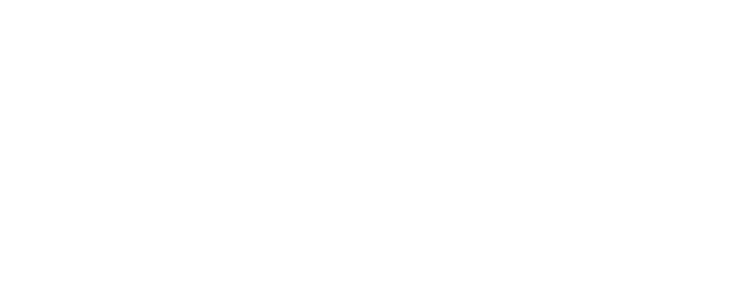
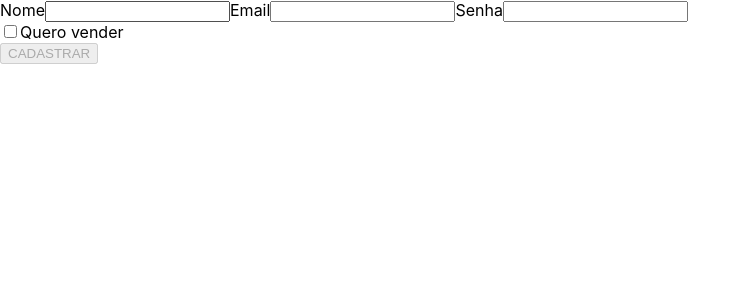
Before and after one commit to tryber/sd-02-project-trybeer-4, a React (Create React App) app in the folder front-end/: page /register in a window 1280 px wide. Shown: the top 300 px of the page, without its empty margins (0-751 px from the left). Built offline with nearby package versions, Linux system fonts and the light colour scheme.

Commit message:
context, route e components prontos para a página de criação do usuário

```diff
--- a/front-end/src/App.js
+++ b/front-end/src/App.js
@@ -1,16 +1,18 @@
 import React from 'react';
 import { Switch, Route, BrowserRouter } from 'react-router-dom';
-import { LoginProvider } from './context/LoginContext';
+import { AppProvider } from './context';
 import LoginPage from './pages/LoginPage';
+import RegisterPage from './pages/RegisterPage';
 
 function App() {
   return (
     <div className="App">
       <BrowserRouter>
         <Switch>
-          <LoginProvider>
+          <AppProvider>
             <Route path="/login" component={LoginPage} />
-          </LoginProvider>
+            <Route path="/register" component={RegisterPage} />
+          </AppProvider>
         </Switch>
       </BrowserRouter>
     </div>
--- a/front-end/src/components/LoginButton.js
+++ b/front-end/src/components/LoginButton.js
@@ -1,19 +1,11 @@
 import React, { useContext } from 'react';
 import { Link } from 'react-router-dom';
-import { LoginContext } from '../context/LoginContext';
-
-function loginValidation({ email, password }) {
-  if (!password || !email) return null;
-  const mailRegex = /[^@ \t\r\n]+@[^@ \t\r\n]+\.[^@ \t\r\n]+/;
-  const passwordRegex = /^\d+$/;
-  const validPass = passwordRegex.test(password) && password.length >= 6;
-  const validEmail = mailRegex.test(email);
-  return validPass && validEmail;
-}
+import { AppContext } from '../context';
+import { passwordValidation, emailValidation } from '../utils/fieldsValidation';
 
 const LoginButton = () => {
-  const { email, password, errorMessage } = useContext(LoginContext);
-  const validLogin = loginValidation({ email, password });
+  const { email, password, errorMessage } = useContext(AppContext);
+  const validLogin = emailValidation(email) && passwordValidation(password);
   return (
     <section className="login-btn-section">
       {validLogin === false
--- a/front-end/src/components/LoginInputs.js
+++ b/front-end/src/components/LoginInputs.js
@@ -1,8 +1,8 @@
 import React, { useContext } from 'react';
-import { LoginContext } from '../context/LoginContext';
+import { AppContext } from '../context';
 
 const LoginInputs = () => {
-  const { email, password, setEmail, setPassword } = useContext(LoginContext);
+  const { email, password, setEmail, setPassword } = useContext(AppContext);
 
   return (
     <section className="login-inputs-section">
--- /dev/null
+++ b/front-end/src/components/RegisterButton.js
@@ -0,0 +1,35 @@
+import React, { useContext } from 'react';
+import { AppContext } from '../context';
+import { emailValidation, passwordValidation, nameValidation } from '../utils/fieldsValidation';
+
+function RegisterButton() {
+  const { name, email, password, errorMessage } = useContext(AppContext);
+  const validRegister = emailValidation(email)
+    && passwordValidation(password)
+    && nameValidation(name);
+  return (
+    <section className="register-btn-section">
+      {
+        validRegister === false
+        && (
+          <div>
+            Digite um email válido e uma senha númerica de pelo menos 6 caracteres.
+            <br />
+            Seu nome deve conter, ao menos, 12 letras.
+          </div>
+        )
+      }
+      {errorMessage && <div>{errorMessage}</div>}
+      <button
+        type="submit"
+        className="signup-btn"
+        data-testid="signup-btn"
+        disabled={!validRegister}
+      >
+        CADASTRAR
+      </button>
+    </section>
+  );
+}
+
+export default RegisterButton;
--- /dev/null
+++ b/front-end/src/components/RegisterCheckbox.js
@@ -0,0 +1,20 @@
+import React, { useContext } from 'react';
+import { AppContext } from '../context';
+
+function RegisterCheckbox() {
+  const { seller, setSeller } = useContext(AppContext);
+
+  return (
+    <section className="register-checkbox-section">
+      <input
+        type="checkbox"
+        id="register-checkbox"
+        onChange={() => setSeller(!seller)}
+        data-testid="signup-seller"
+      />
+      <label htmlFor="register-checkbox">Quero vender</label>
+    </section>
+  );
+}
+
+export default RegisterCheckbox;
--- /dev/null
+++ b/front-end/src/components/RegisterInputs.js
@@ -0,0 +1,69 @@
+import React, { useContext } from 'react';
+import { AppContext } from '../context';
+
+function NameInput() {
+  const { name, setName } = useContext(AppContext);
+
+  return (
+    <>
+      <label htmlFor="name">Nome</label>
+      <input
+        id="name"
+        name="setName"
+        type="text"
+        required
+        data-testid="signup-name"
+        value={name}
+        onChange={({ target: { value } }) => setName(value)}
+      />
+    </>
+  );
+}
+
+function EmailInput() {
+  const { email, setEmail } = useContext(AppContext);
+
+  return (
+    <>
+      <label htmlFor="email">Email</label>
+      <input
+        id="email"
+        name="setEmail"
+        type="email"
+        required
+        data-testid="signup-email"
+        value={email}
+        onChange={({ target: { value } }) => setEmail(value)}
+      />
+    </>
+  );
+}
+
+function PasswordInput() {
+  const { password, setPassword } = useContext(AppContext);
+
+  return (
+    <>
+      <label htmlFor="password">Senha</label>
+      <input
+        id="password"
+        name="setPassword"
+        type="password"
+        required
+        data-testid="signup-password"
+        value={password}
+        onChange={(({ target: { value } }) => setPassword(value))}
+      />
+    </>
+  );
+}
+
+const RegisterInputs = () => (
+  <section className="signup-inputs-section">
+    <NameInput />
+    <EmailInput />
+    <PasswordInput />
+  </section>
+);
+
+export default RegisterInputs;
--- a/front-end/src/context/LoginContext.js
+++ b/front-end/src/context/index.js
@@ -1,31 +1,37 @@
 import React, { createContext, useState } from 'react';
 import PropTypes from 'prop-types';
 
-const LoginContext = createContext();
+const AppContext = createContext();
 
-const LoginProvider = ({ children }) => {
+const AppProvider = ({ children }) => {
+  const [name, setName] = useState('');
   const [email, setEmail] = useState('');
   const [password, setPassword] = useState('');
   const [errorMessage, setErrorMessage] = useState('');
+  const [seller, setSeller] = useState(false);
 
   const contextValues = {
+    name,
+    setName,
     email,
     setEmail,
     password,
     setPassword,
     errorMessage,
     setErrorMessage,
+    seller,
+    setSeller,
   };
 
   return (
-    <LoginContext.Provider value={contextValues}>
+    <AppContext.Provider value={contextValues}>
       {children}
-    </LoginContext.Provider>
+    </AppContext.Provider>
   );
 };
 
-export { LoginContext, LoginProvider };
+export { AppContext, AppProvider };
 
-LoginProvider.propTypes = {
+AppProvider.propTypes = {
   children: PropTypes.node.isRequired,
 };
--- a/front-end/src/pages/LoginPage.js
+++ b/front-end/src/pages/LoginPage.js
@@ -3,7 +3,7 @@
 import PropTypes from 'prop-types';
 import LoginInputs from '../components/LoginInputs';
 import LoginButton from '../components/LoginButton';
-import { LoginContext } from '../context/LoginContext';
+import { AppContext } from '../context';
 import '../css/loginPage.css';
 
 function getURL(role) {
@@ -12,9 +12,10 @@
 }
 
 function LoginPage(props) {
-  const { email, password, errorMessage, setErrorMessage } = useContext(LoginContext);
+  const { email, password, errorMessage, setErrorMessage } = useContext(AppContext);
   async function handleSubmit(e) {
     e.preventDefault();
+    e.target.reset();
     try {
       const response = await axios.post(process.env.REACT_APP_URL_LOGIN, { email, password });
       const mockUserInfo = { name: 'tryber', email: 'root@email.com', role: 'admin', token: response.data.token };
--- /dev/null
+++ b/front-end/src/pages/RegisterPage.js
@@ -0,0 +1,22 @@
+import React from 'react';
+import RegisterInputs from '../components/RegisterInputs';
+import RegisterCheckbox from '../components/RegisterCheckbox';
+import RegisterButton from '../components/RegisterButton';
+
+function RegisterPage() {
+
+  function handleSubmit(e) {
+    e.preventDefault();
+    e.target.reset();
+  }
+  console.log('teste')
+  return (
+    <form onSubmit={handleSubmit} className="register-form">
+      <RegisterInputs />
+      <RegisterCheckbox />
+      <RegisterButton />
+    </form>
+  );
+}
+
+export default RegisterPage;
--- /dev/null
+++ b/front-end/src/utils/fieldsValidation.js
@@ -0,0 +1,24 @@
+export function nameValidation(name) {
+  if (!name) return null;
+  const nameWithoutSpaces = name
+    .trim()
+    .split(' ')
+    .filter((substr) => substr !== '')
+    .join('');
+
+  const justLettersRegex = /^[a-záàâãéèêíïóôõöúçñ ]+$/i;
+
+  return justLettersRegex.test(nameWithoutSpaces) && nameWithoutSpaces.length >= 12;
+}
+
+export function emailValidation(email) {
+  if (!email) return null;
+  const mailRegex = /[^@ \t\r\n]+@[^@ \t\r\n]+\.[^@ \t\r\n]+/;
+  return mailRegex.test(email);
+}
+
+export function passwordValidation(password) {
+  if (!password) return null;
+  const passwordRegex = /^\d+$/;
+  return passwordRegex.test(password) && password.length >= 6;
+}
```
